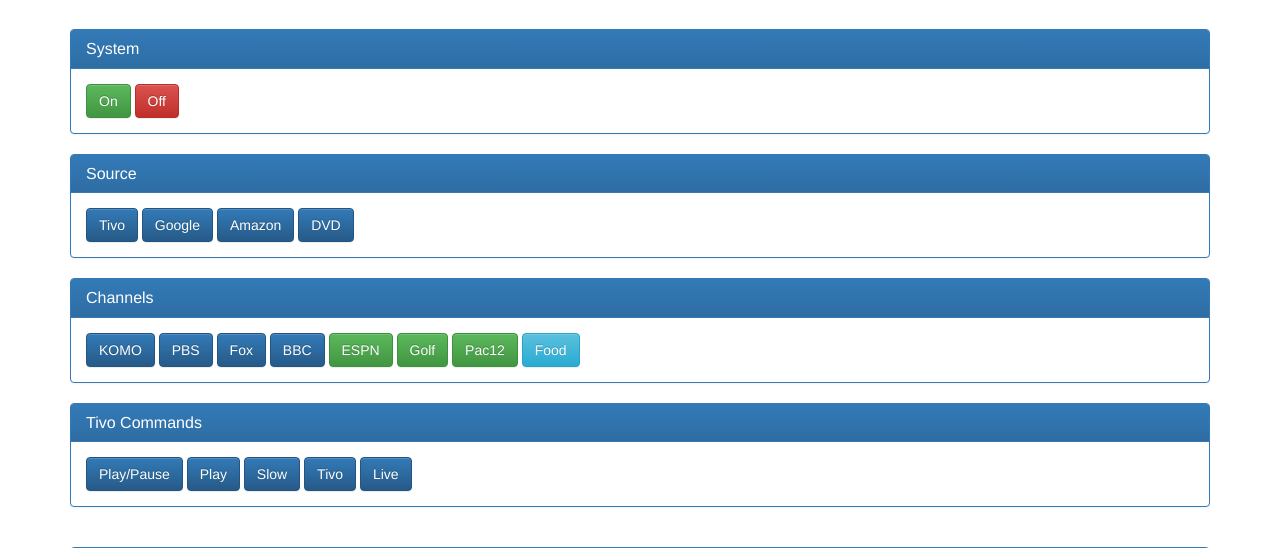
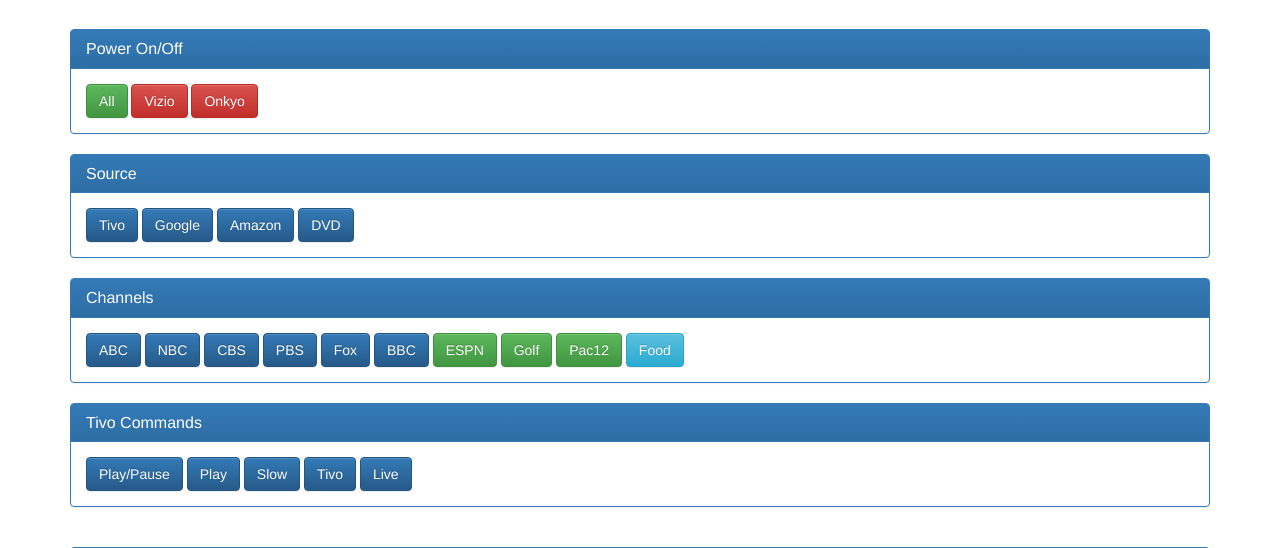
Before and after one commit to rgstephens/lirc, a PHP site: page /index.php?channel=104 in a window 1280 px wide. Shown: the part 51-599 px from the top of the page. Run offline with PHP 8.4, Linux system fonts and the light colour scheme; data that the repository does not hold is empty.

Commit message:
Added channels

```diff
--- a/index.php
+++ b/index.php
@@ -64,12 +64,13 @@
     <!-- Main jumbotron for a primary marketing message or call to action -->
     <div class="panel panel-primary">
         <div class="panel-heading">
-            <h3 class="panel-title">System</h3>
+            <h3 class="panel-title">Power On/Off</h3>
         </div>
         <div class="panel-body">
             <div className="btn-group" role="group" aria-label="A/V Source">
-                <a href="?input=on" role="button" class="btn btn-success">On</a>
-                <a href="?input=off" role="button" class="btn btn-danger">Off</a>
+                <a href="?input=on" role="button" class="btn btn-success">All</a>
+                <a href="?input=vizio" role="button" class="btn btn-danger">Vizio</a>
+                <a href="?input=onkyo" role="button" class="btn btn-danger">Onkyo</a>
             </div>
         </div>
     </div>
@@ -92,7 +93,9 @@
         </div>
         <div class="panel-body">
             <div className="btn-group" role="group" aria-label="Tivo Commands">
-                <a href="?channel=104" role="button" class="btn btn-primary">KOMO</a>
+                <a href="?channel=104" role="button" class="btn btn-primary">ABC</a>
+                <a href="?channel=105" role="button" class="btn btn-primary">NBC</a>
+                <a href="?channel=107" role="button" class="btn btn-primary">CBS</a>
                 <a href="?channel=109" role="button" class="btn btn-primary">PBS</a>
                 <a href="?channel=113" role="button" class="btn btn-primary">Fox</a>
                 <a href="?channel=131" role="button" class="btn btn-primary">BBC</a>
@@ -113,7 +116,7 @@
                 <a href="?tivo=KEY_PLAY" role="button" class="btn btn-primary">Play</a>
                 <a href="?tivo=KEY_SLOW" role="button" class="btn btn-primary">Slow</a>
                 <a href="?tivo=TIVO" role="button" class="btn btn-primary">Tivo</a>
-                <a href="?tivo=X_1_KEY_LIVE_TV" role="button" class="btn btn-primary">Live</a>
+                <a href="?tivo=X_KEY_1_LIVE_TV" role="button" class="btn btn-primary">Live</a>
             </div>
         </div>
     </div>
@@ -145,10 +148,14 @@
                     $output = shell_exec("irsend SEND_ONCE vizio KEY_POWER 2>&1");
                     echo "$output";
                     break;
-                case "off":
+                case "vizio":
+                    exec("echo off >> /tmp/php.log");
+                    $output = shell_exec("irsend SEND_ONCE vizio KEY_POWER 2>&1");
+                    echo "$output";
+                    break;
+                case "onkyo":
                     exec("echo off >> /tmp/php.log");
                     $output = shell_exec("irsend SEND_ONCE myonkyo KEY_POWER 2>&1");
-                    $output = shell_exec("irsend SEND_ONCE vizio KEY_POWER 2>&1");
                     echo "$output";
                     break;
                 case "tivo":
```
